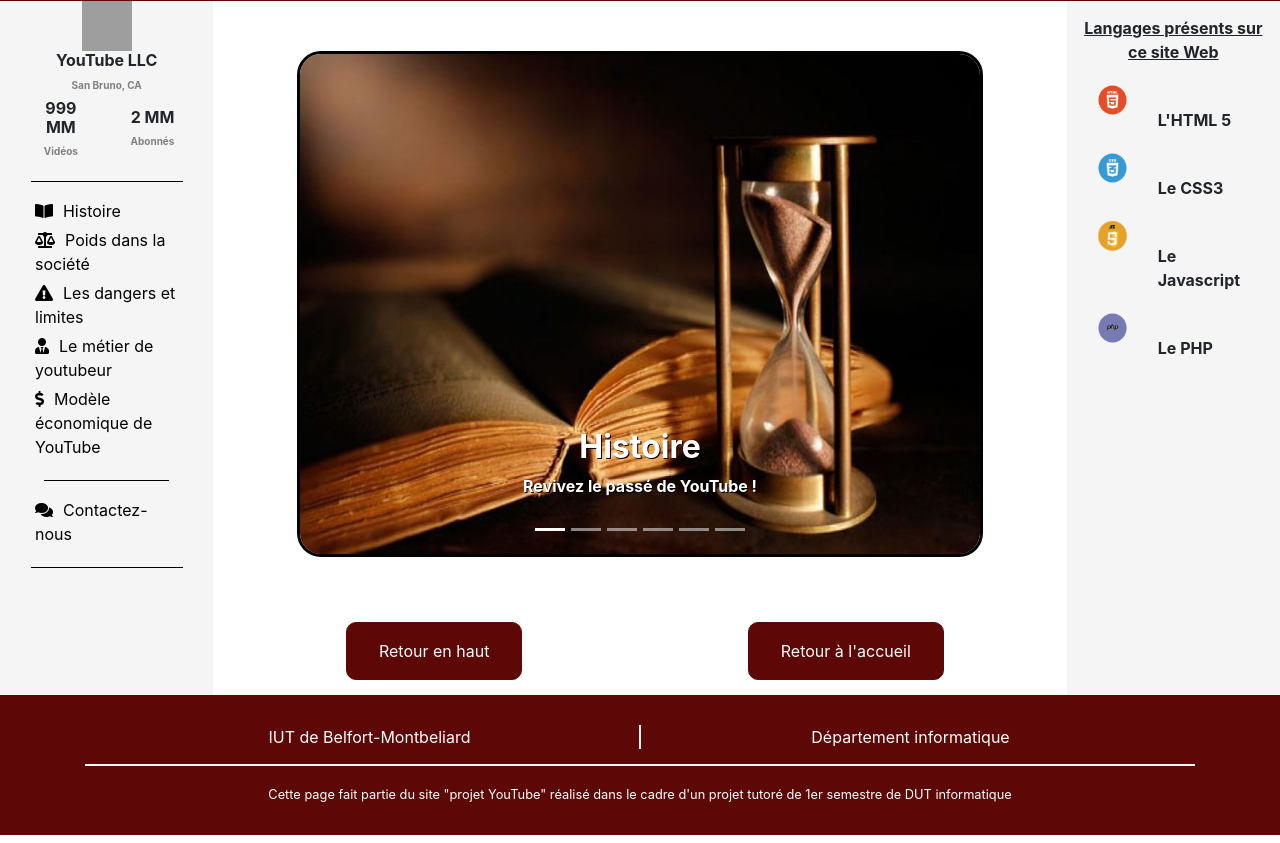
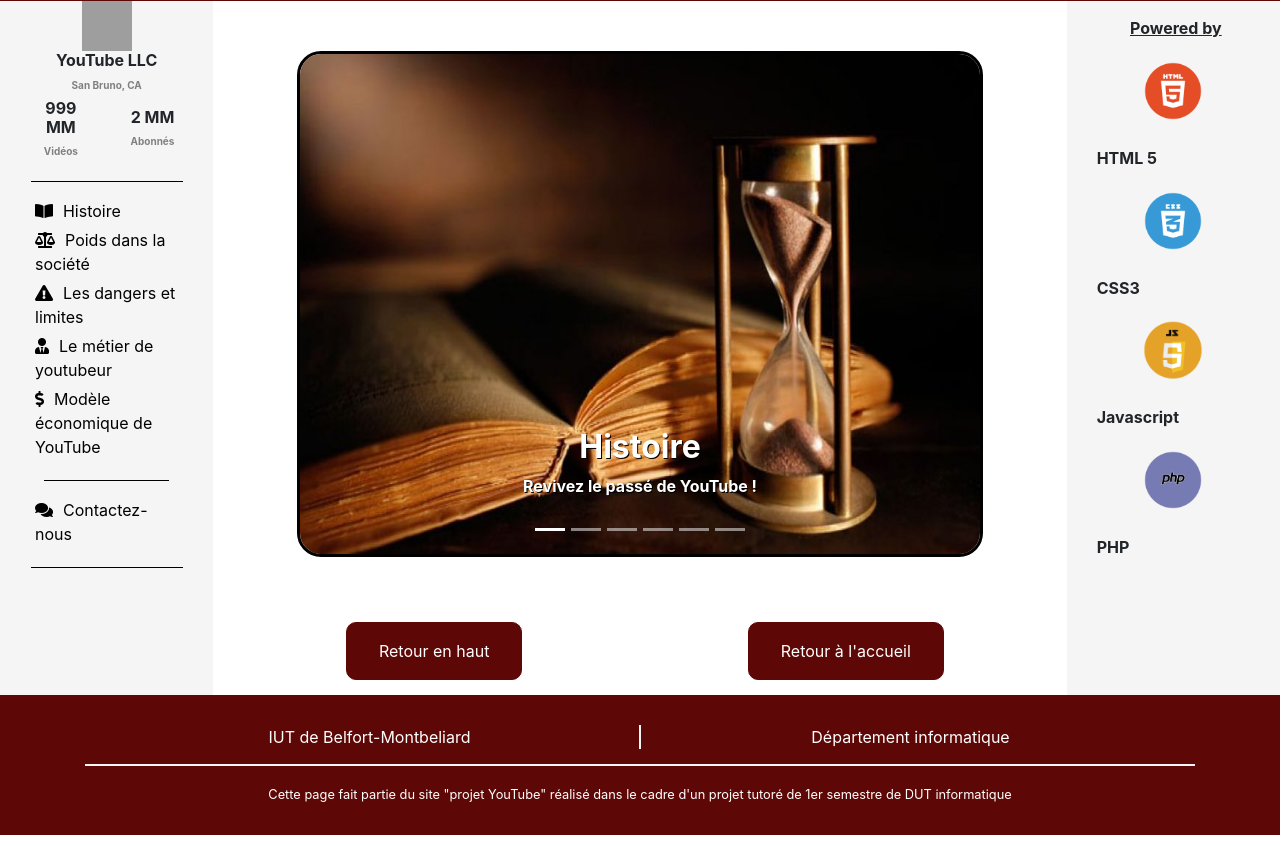
Before and after one commit to projettutoreyoutube/siteweb, a PHP site: page /index.php in a window 1280 px wide. Shown: the part 215-1058 px from the top of the page. Run offline with PHP 8.4, Linux system fonts and the light colour scheme; some libraries are stand-ins or nearby versions; grey boxes are pictures that could not be loaded.

Commit message:
update de l'aside a droite : c plus joli

```diff
--- a/index.php
+++ b/index.php
@@ -79,41 +79,41 @@
 
       <aside class="d-none d-md-block col-md-2">
           <div class="aside_right_title">
-            Langages présents sur ce site Web
+            <span>Powered by</span>
           </div>
           <div class="row description">
-            <div class="col-md-4">
+            <div class="offset-md-3 col-md-6 col-sm-12">
               <img class="ico_langage" src="img/ico_langage/html_ico.png" alt="image barre"/>
             </div>
-            <div class="col-md-8 legende">
-              L'HTML 5
+            <div class="col-md-12 col-sm-12 legende">
+              HTML 5
             </div>
           </div>
 
           <div class="row description">
-            <div class="col-md-4">
+            <div class="offset-md-3 col-md-6 col-sm-12">
               <img class="ico_langage" src="img/ico_langage/css_ico.png" alt="image barre"/>
             </div>
-            <div class="col-md-8 legende">
-              Le CSS3
+            <div class="col-md-12 col-sm-12 legende">
+              CSS3
             </div>
           </div>
 
           <div class="row description">
-            <div class="col-md-4">
+            <div class="offset-md-3 col-md-6 col-sm-12">
               <img class="ico_langage" src="img/ico_langage/js_ico.png" alt="image barre"/>
             </div>
-            <div class="col-md-8 legende">
-              Le Javascript
+            <div class="col-md-12 col-sm-12 legende">
+              Javascript
             </div>
           </div>
 
           <div class="row description">
-            <div class="col-md-4">
+            <div class="offset-md-3 col-md-6 col-sm-12">
               <img class="ico_langage" src="img/ico_langage/php_ico.png" alt="image barre"/>
             </div>
-            <div class="col-md-8 legende">
-              Le PHP
+            <div class="col-md-12 col-sm-12 legende">
+              PHP
             </div>
           </div>
       </aside>
```
